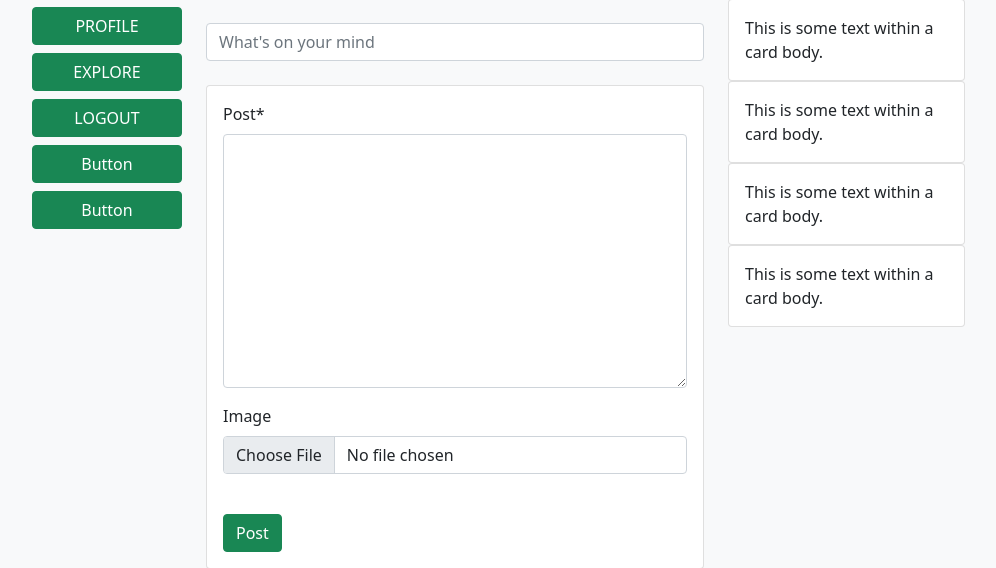
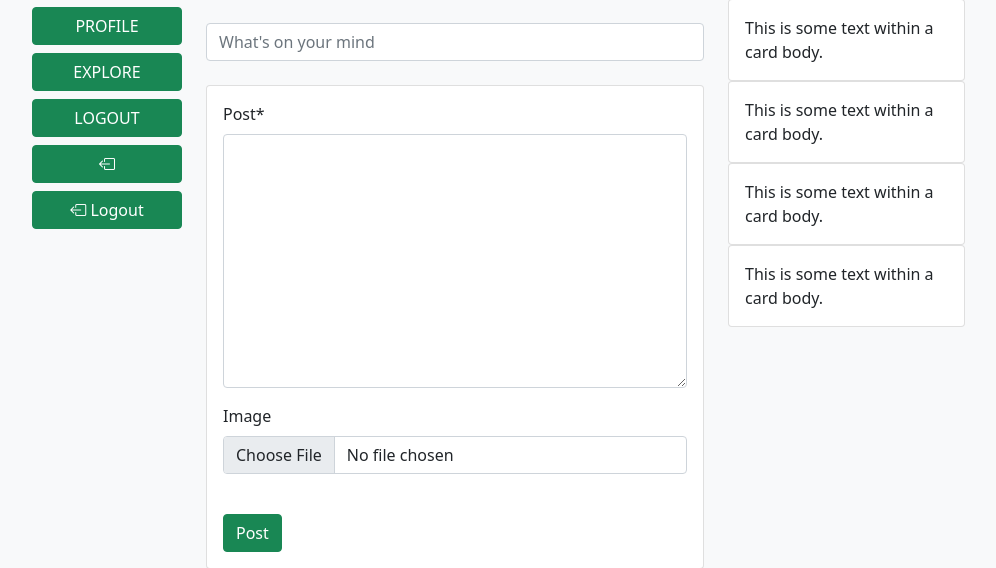
Before and after one commit to rcoffie/simple-socail-, a Django app: page /post/index in a window 1280 px wide. Shown: the part 87-655 px from the top of the page, without its empty margins (98-1094 px from the left). Run offline with Django 4.2, Linux system fonts and the light colour scheme; data comes from the database, SQL or seed files in the repository; both versions use the stored data as it was after the commit; parts of the project's set-up code (start-up, migrations or seed data) failed here and were passed over; some libraries are stand-ins or nearby versions.

```diff
--- a/templates/partails/left_panel.html
+++ b/templates/partails/left_panel.html
@@ -4,7 +4,7 @@
     <button class="btn btn-success" type="button">PROFILE</button>
     <button class="btn btn-success" type="button">EXPLORE</button>
     <button class="btn btn-success" type="button">LOGOUT</button>
-    <button class="btn btn-success" type="button">Button</button>
-    <a href="{% url 'user_logout' %}" class="btn btn-success" type="button">Button</a>
+    <a href="" class="btn btn-success" type="button"><i class="bi bi-box-arrow-left"></i></a>
+    <a href="{% url 'user_logout' %}" class="btn btn-success" type="button"><i class="bi bi-box-arrow-left"></i> Logout</a>
   </div>
 </div>
```
Also changed, not shown: db.sqlite3.
